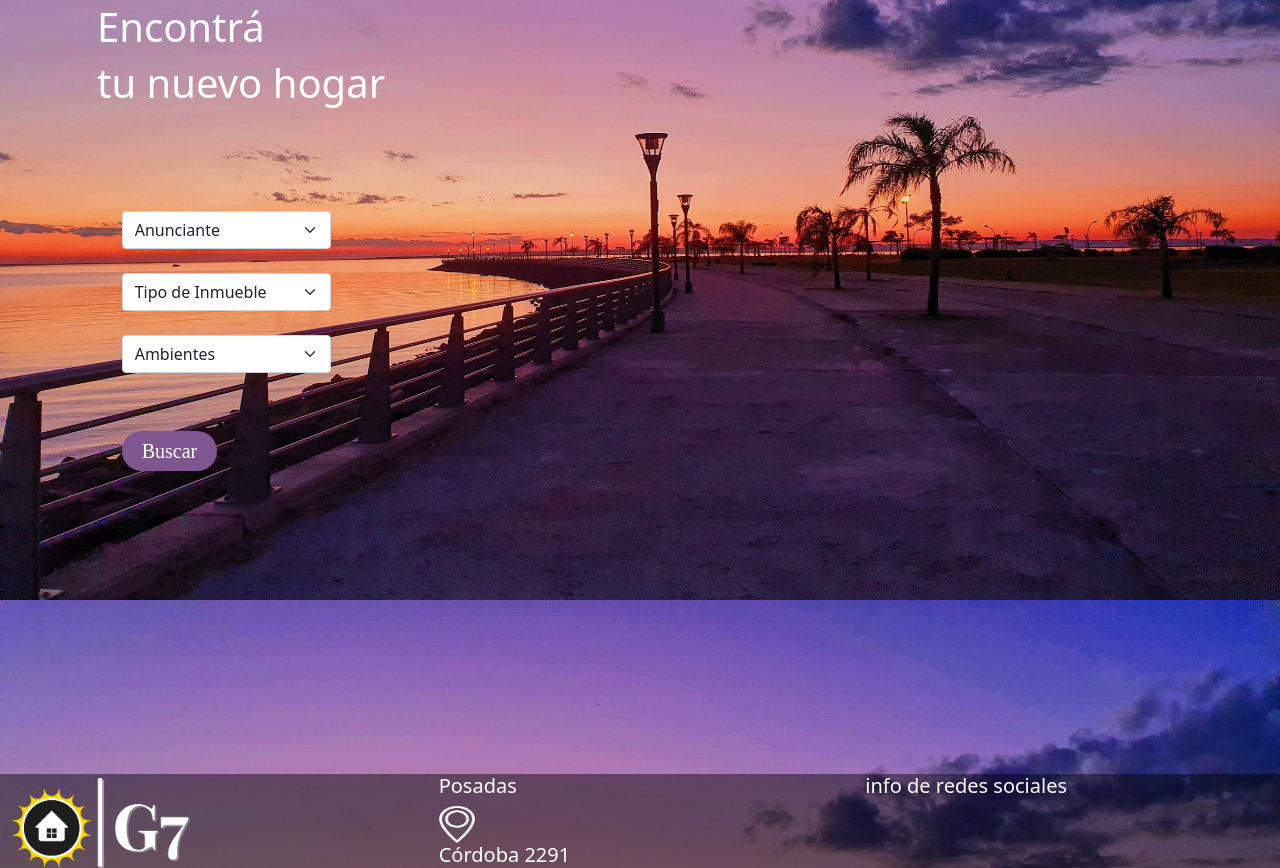
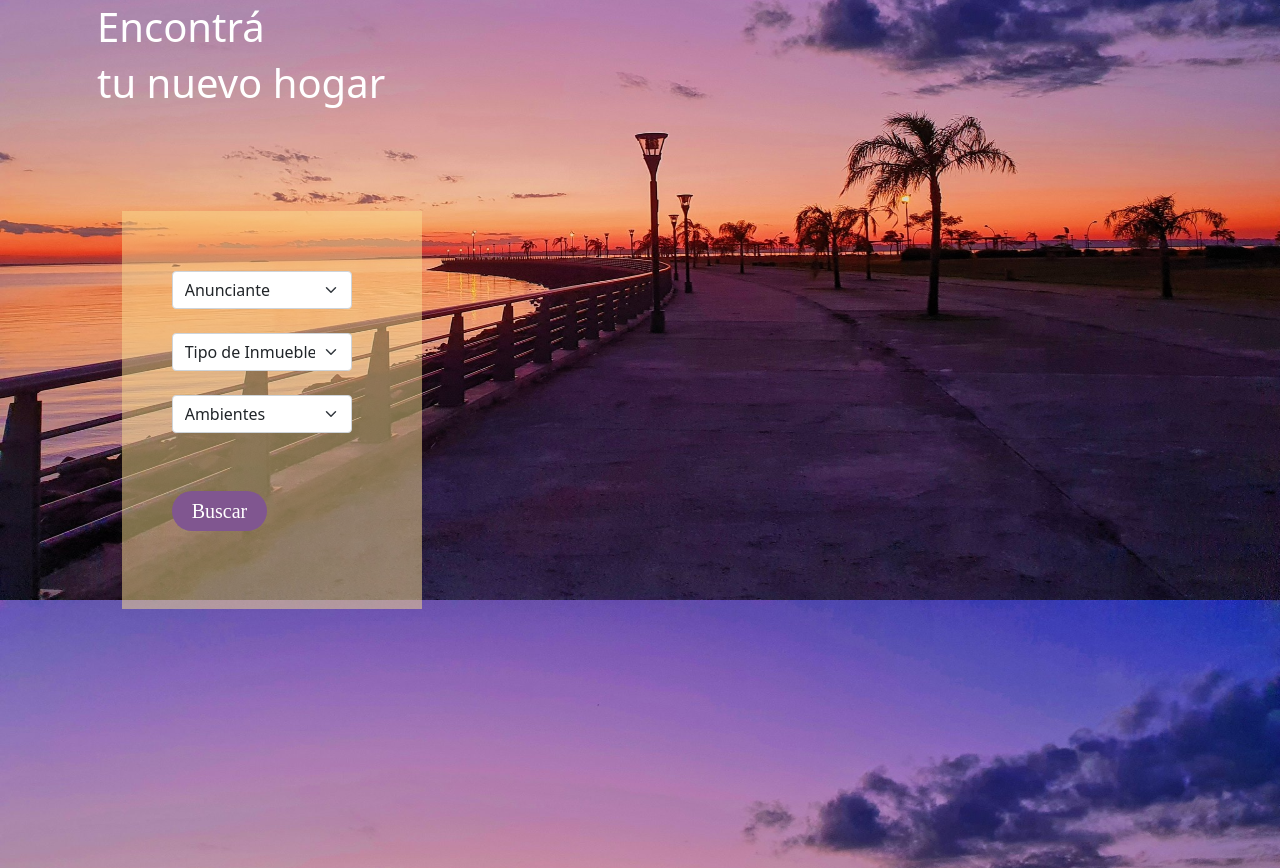
Before and after one commit to car0s0ad/proyecto-final, a PHP site: page / in a window 1280 px wide. Shown: the part 200-1068 px from the top of the page. Run offline with PHP 8.4, Linux system fonts and the light colour scheme; some libraries are stand-ins or nearby versions; some web fonts are replaced.

Commit message:
cambios en el buscador

```diff
--- a/estilos.css
+++ b/estilos.css
@@ -32,7 +32,13 @@ footer{
     background-color:rgba(249, 220, 144, 0.5);
 }
 
+.recuadrito{
+    background:rgba(249, 220, 144, 0.5);
+    height: 398px;
+    width: 300px;
+    padding: 60px 10px 20px 50px;
 
+}
 .botoncito{
     background: #805690;
     border: 2px #805690;
@@ -61,7 +67,14 @@ footer{
     border-radius: 25px;
 }
 
+.select{
+    background:#FCE45C;
 
+
+
+
+
+}
 .bloque1{
     margin:90px;
 
--- a/index.php
+++ b/index.php
@@ -12,10 +12,12 @@
             </div>
         </section>
 
+
     <section class= "offset-md-1 col-md-5 mr-md-6">
+    <div class="recuadrito">
       <div class="row">
         <div class="container-fluid">
-      <select class="form-select col-5">
+          <select class="form-select col-9">
             <option selected>Anunciante</option>
             <option value="1">Dueño directo</option>
             <option value="2">Inmobiliaria</option>
@@ -25,7 +27,7 @@
     <br>
       <div class="row">
         <div class="container-fluid">
-      <select class="form-select col-5">
+          <select class="form-select col-9">
             <option selected>Tipo de Inmueble</option>
             <option value="1">Cualquier tipo de propiedad</option>
             <option value="2">Casa</option>
@@ -40,7 +42,7 @@
       <br>
       <div class="row">
         <div class="container-fluid">
-      <select class="form-select col-5">
+          <select class="form-select col-9">
             <option selected>Ambientes</option>
             <option value="1">Monoambiente</option>
             <option value="2">2 ambientes</option>
@@ -56,6 +58,7 @@
       <div class="row col-5">
       <div class="container-fluid justify-content-center">
         <a class="botoncito" href="#">Buscar <i class="las la-angle-right"></i></a>
+      </div>
       </div>
       </div>
     </section>
```
Lines whose indentation alone changed are shown as unchanged.
